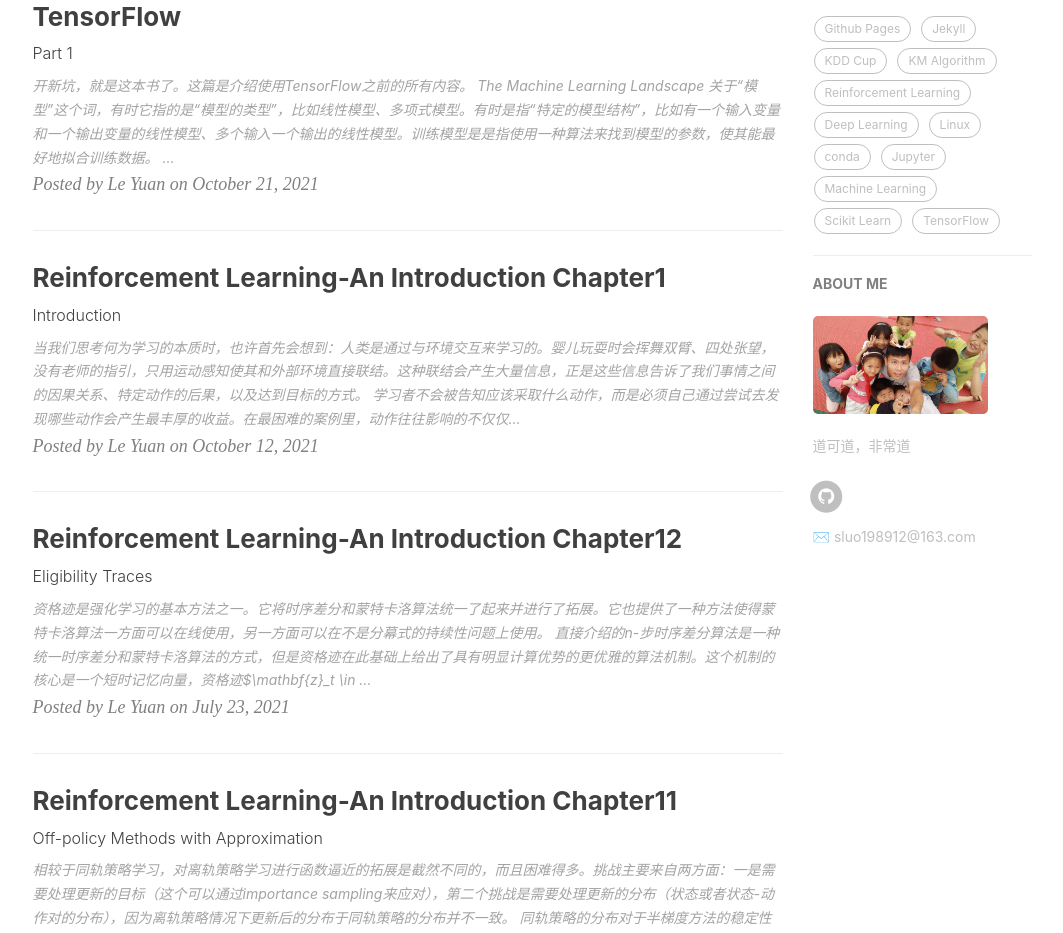
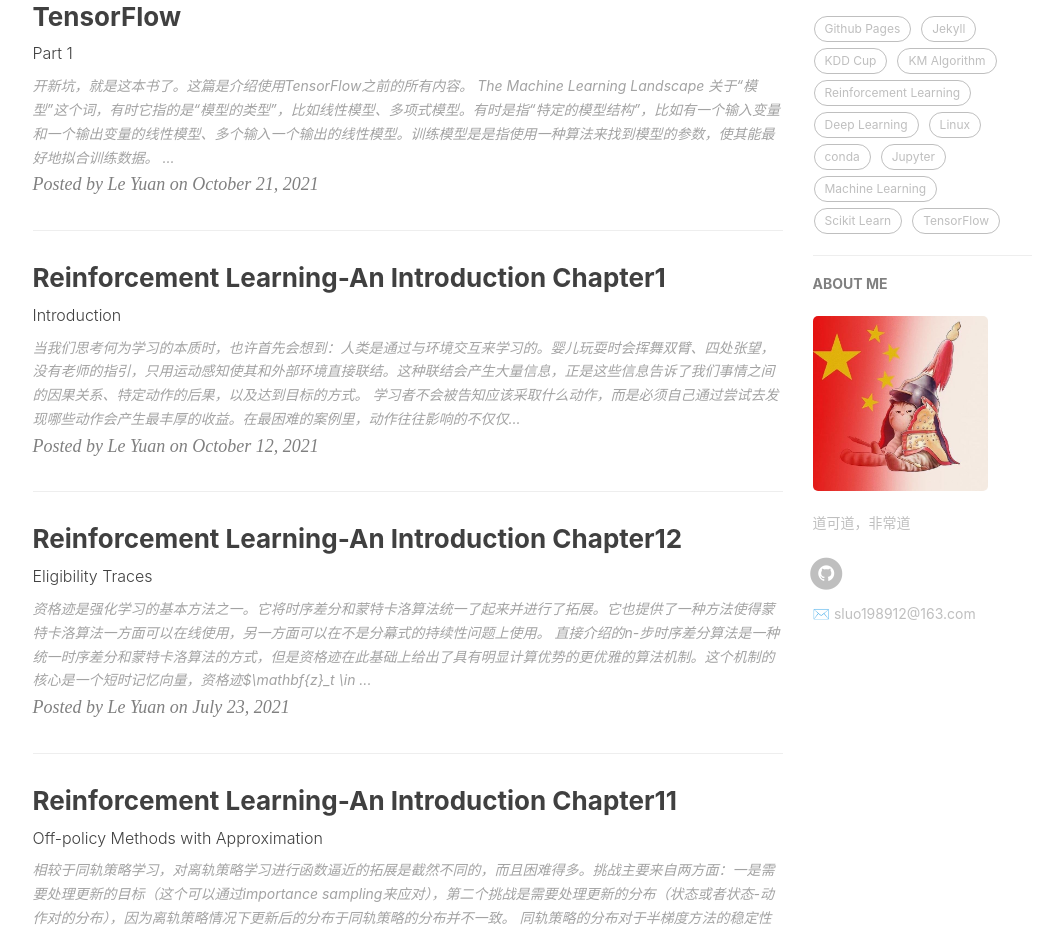
Before and after one commit to shikailuo/shikailuo.github.io, a Jekyll site: the page built from index.html, in a window 1280 px wide. Shown: the part 502-1435 px from the top of the page, without its empty margins (135-1198 px from the left). Built offline with Jekyll 4.4.1, drawn with Linux system fonts in a browser that asks for light colours; nearby versions of some CDN libraries; formulas are drawn with MathJax 3; the list of posts is cut into pages by our own code; comment, search, counter and statistics services are not loaded.

Commit message:
update config

```diff
--- a/_config.yml
+++ b/_config.yml
@@ -12,7 +12,7 @@
 # Sidebar settings
 sidebar: true                           # whether or not using Sidebar.
 sidebar-about-description: "道可道，非常道"
-sidebar-avatar: /img/sidebar.jpg      # use absolute URL, seeing it's used in both `/` and `/about/`
+sidebar-avatar: /img/avatar.jpg      # use absolute URL, seeing it's used in both `/` and `/about/`
 
 
 # SNS settings
@@ -23,8 +23,6 @@
 # facebook_username:  暂无
 # jianshu_username:   暂无
 #twitter_username:   暂无
-
-
 
 
 # Build settings
@@ -39,8 +37,6 @@
 # Gems
 # from PR#40, to support local preview for Jekyll 3.0
 plugins: [jekyll-paginate]
-
-
 
 
 # Markdown settings
```
Also changed, not shown: img/sidebar.jpg (deleted), 1 other file.
